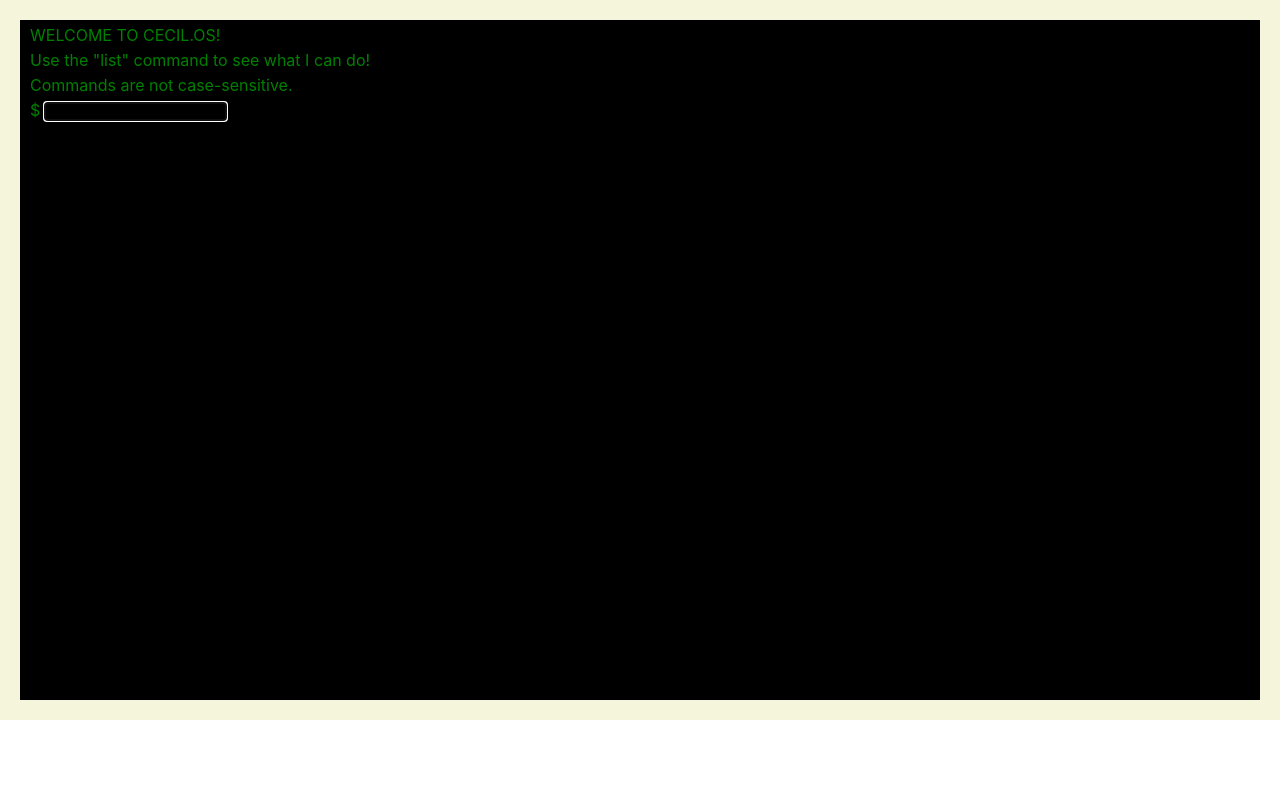
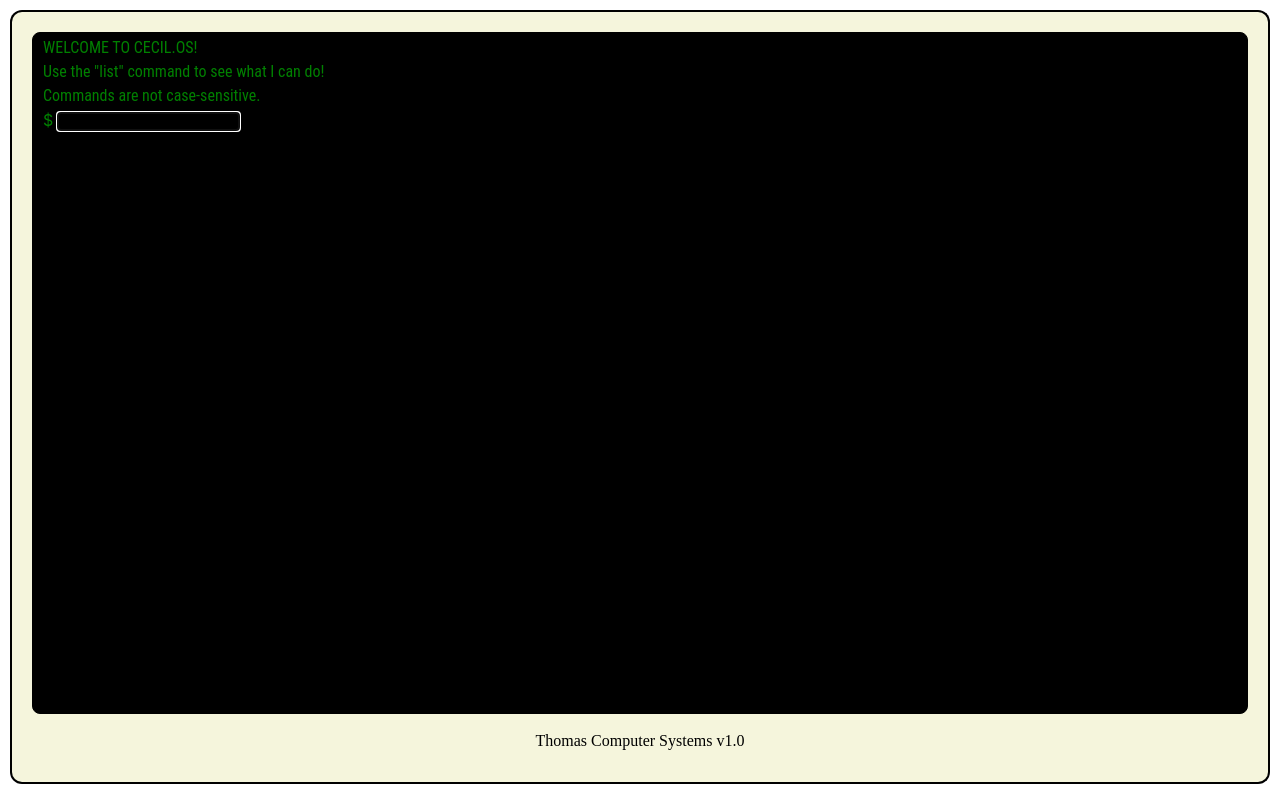
Before and after one commit to kitsune21/cecil-new, a React (Create React App) app: page / in a window 1280 px wide. Built offline with nearby package versions, Linux system fonts and the light colour scheme.

Commit message:
fonts and styling

```diff
--- a/src/App.js
+++ b/src/App.js
@@ -1,16 +1,54 @@
 import React, { useState } from 'react'
 import { allCommands } from './commands/commandList'
-import styled from 'styled-components'
+import styled, { createGlobalStyle } from 'styled-components'
+import RobotoCondensed from './fonts/RobotoCondensed-Regular.ttf'
+import EBGaramond from './fonts/RobotoCondensed-Regular.ttf'
+
+// eslint-disable-next-line no-unused-vars
+const GlobalStyles = createGlobalStyle`
+@font-face {
+  src: url(${RobotoCondensed}) format('ttf');
+  font-family: 'Roboto';
+  font-style: normal;
+  font-weight: 400;
+}
+@font-face {
+  src: url(${EBGaramond}) format('ttf');
+  font-family: 'Roboto';
+  font-style: normal;
+  font-weight: 400;
+}
+`
 
 const Computer = styled.div`
-  border: 20px solid beige;
+  padding: 20px;
+  border: 2px solid black;
+  border-bottom: none;
+  border-radius: 12px 12px 0 0;
+  background-color: beige;
   height: 85vh;
+  margin: 10px 10px 0 10px;
 `
 
 const ComputerMonitor = styled.div`
   height: 100%;
   background-color: black;
   overflow-y: auto;
+  border: 1px solid black;
+  border-radius: 8px;
+`
+
+const ComputerBottom = styled.div`
+  display: flex;
+  justify-content: center;
+  background-color: beige;
+  height: 50px;
+  border-bottom: 2px solid black;
+  border-right: 2px solid black;
+  border-left: 2px solid black;
+  border-radius: 0 0 12px 12px;
+  margin: 0 10px 0 10px;
+  font-family: EBGaramond;
 `
 
 const Text = styled.p`
@@ -18,6 +56,7 @@ const Text = styled.p`
   margin: 0;
   padding-left: 10px;
   padding-top: 5px;
+  font-family: Roboto Condensed;
 `
 
 const PromptBox = styled.form`
@@ -171,6 +210,9 @@ function App() {
           </PromptBox>
         </ComputerMonitor>
       </Computer>
+      <ComputerBottom>
+        Thomas Computer Systems v1.0
+      </ComputerBottom>
     </div>
   );
 }
```
Also changed, not shown: src/fonts/EBGaramond-VariableFont_wght.ttf (added), src/fonts/RobotoCondensed-Regular.ttf (added).
